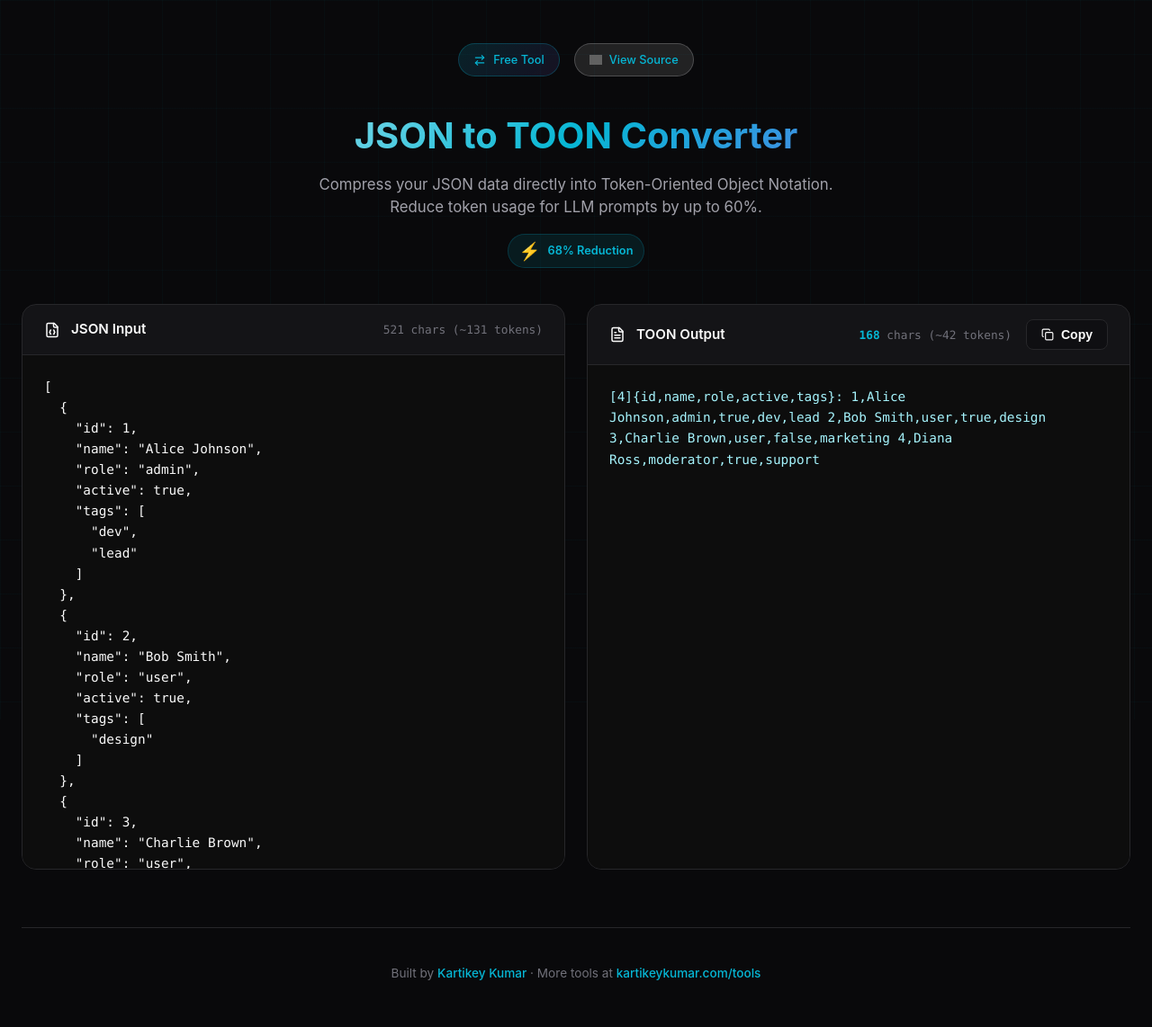
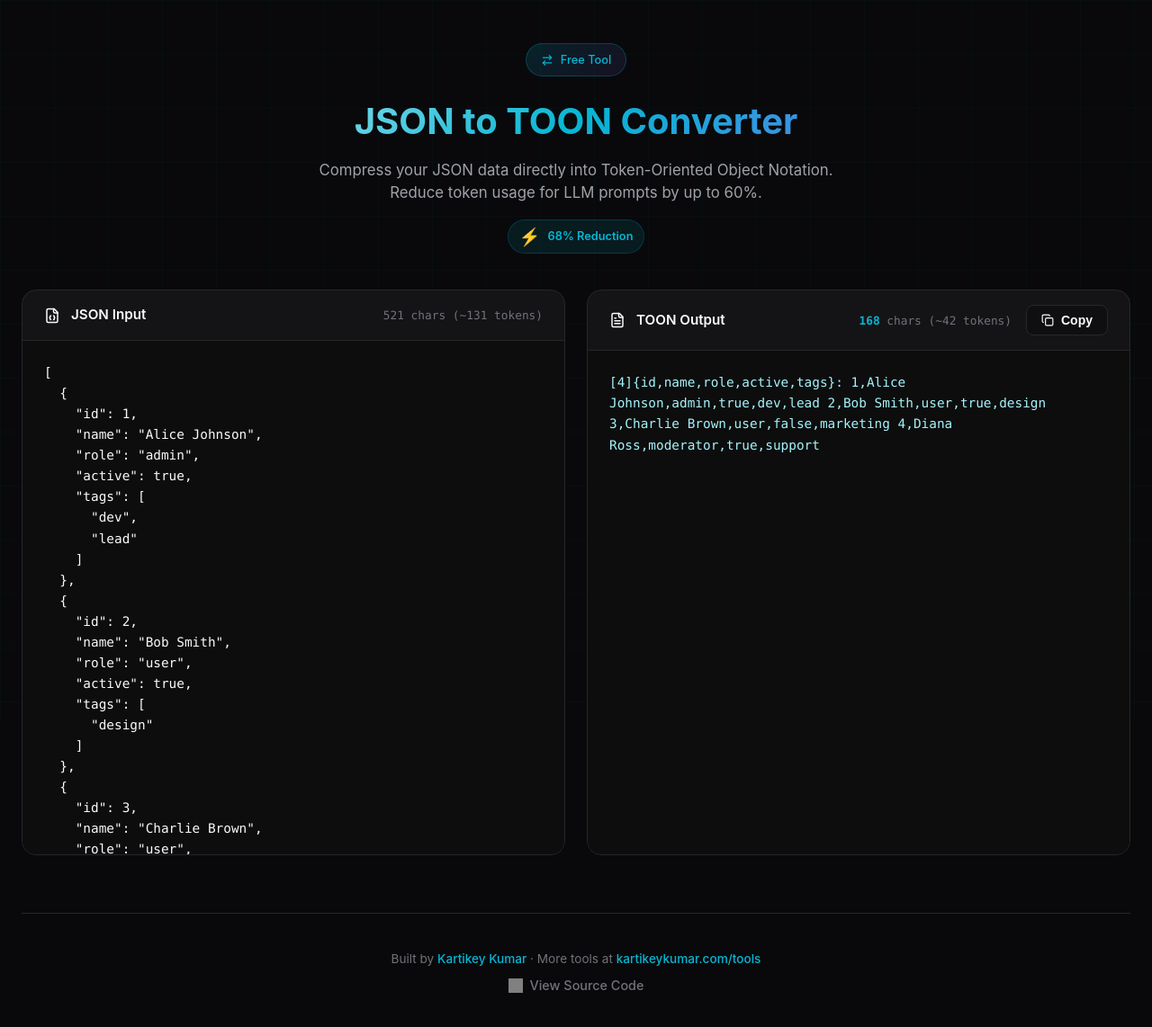
Before and after one commit to kartikeykumar09/toon-converter, a React (Vite) app: page / in a window 1280 px wide. Shown: the top 1142 px of the page at 90% size. Built offline with nearby package versions, Linux system fonts and the light colour scheme; grey boxes are pictures that could not be loaded; the HTML template or start-up script is replaced by a standard one.

Commit message:
Move GitHub link to footer

```diff
--- a/src/App.tsx
+++ b/src/App.tsx
@@ -54,15 +54,9 @@
   return (
     <div className="container">
       <header className="header">
-        <div className="header-top-row" style={{ display: 'flex', justifyContent: 'center', alignItems: 'center', gap: '1rem', marginBottom: '1rem' }}>
-          <div className="header-badge">
-            <ArrowRightLeft size={14} />
-            <span>Free Tool</span>
-          </div>
-          <a href="https://github.com/kartikeykumar09/toon-converter" target="_blank" rel="noreferrer" className="header-badge github-badge" style={{ textDecoration: 'none', cursor: 'pointer', background: 'rgba(255, 255, 255, 0.1)', border: '1px solid rgba(255, 255, 255, 0.2)' }}>
-            <img src="https://unpkg.com/simple-icons@v13/icons/github.svg" width="14" height="14" style={{ filter: 'invert(1)', objectFit: 'contain' }} alt="GitHub" />
-            <span>View Source</span>
-          </a>
+        <div className="header-badge">
+          <ArrowRightLeft size={14} />
+          <span>Free Tool</span>
         </div>
         <h1>
           JSON to TOON Converter
@@ -136,6 +130,10 @@
           Built by <a href="https://kartikeykumar.com" target="_blank" rel="noopener noreferrer">Kartikey Kumar</a> ·
           More tools at <a href="https://kartikeykumar.com/tools" target="_blank" rel="noopener noreferrer">kartikeykumar.com/tools</a>
         </p>
+        <a href="https://github.com/kartikeykumar09/toon-converter" target="_blank" rel="noopener noreferrer" className="github-footer-link" style={{ display: 'inline-flex', alignItems: 'center', gap: '0.5rem', marginTop: '0.5rem', color: 'var(--text-muted)', textDecoration: 'none', fontSize: '0.9rem' }}>
+          <img src="https://unpkg.com/simple-icons@v13/icons/github.svg" width="16" height="16" style={{ filter: 'invert(0.5)' }} alt="GitHub" />
+          View Source Code
+        </a>
       </footer>
     </div>
   );
```
